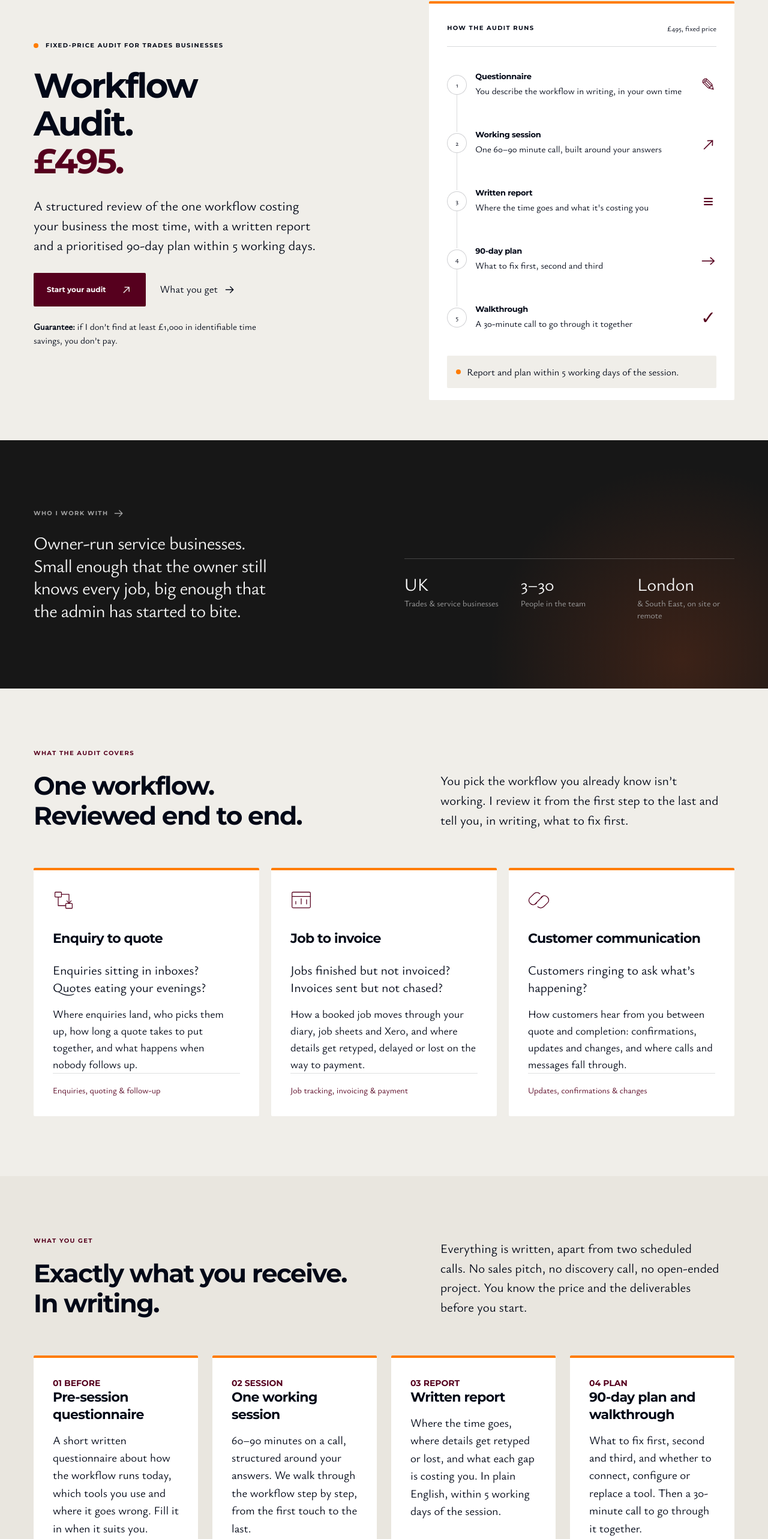
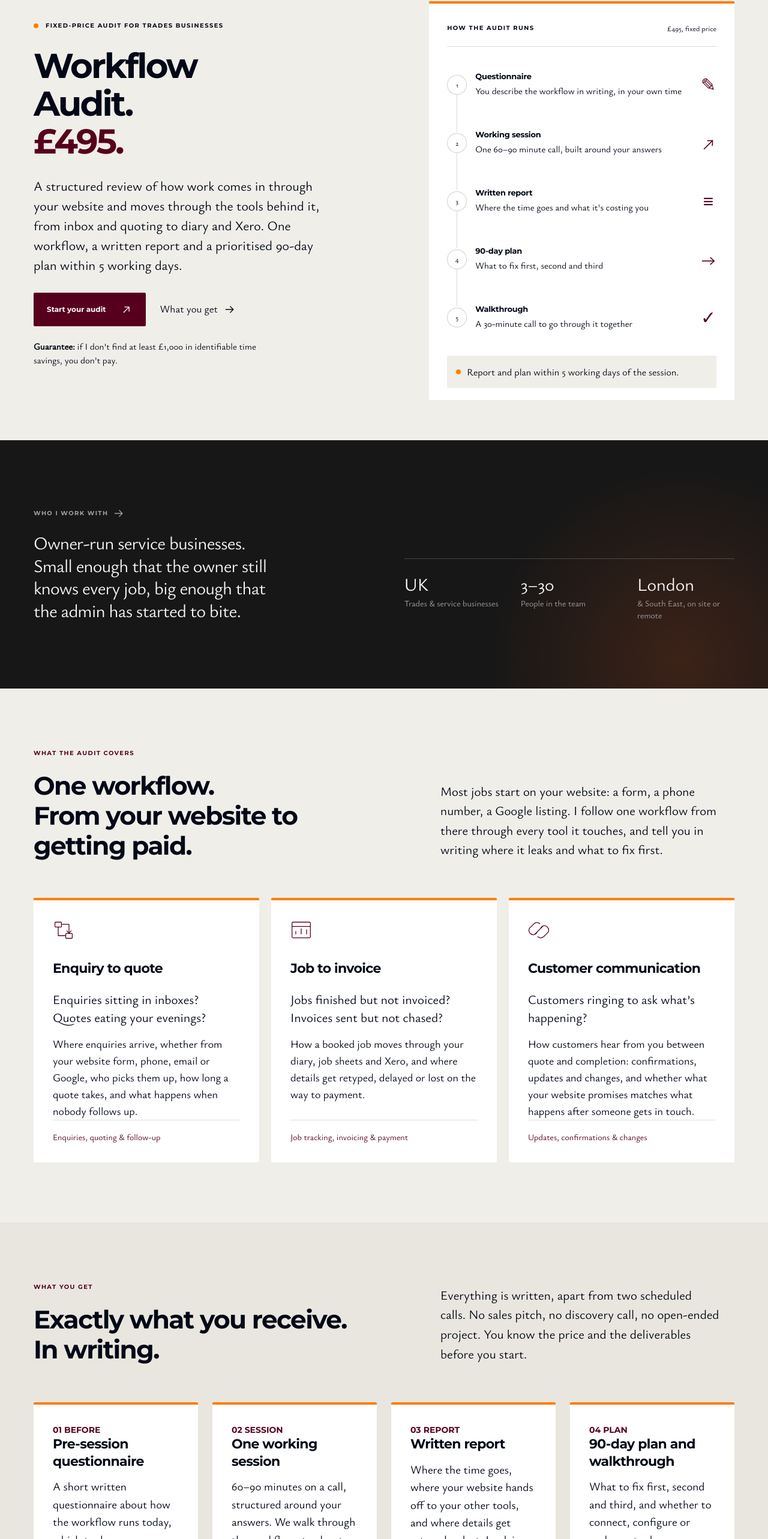
Before and after one commit to andvargas/andrasvargas, a Next.js app: page / in a window 1280 px wide. Shown: the part 210-2776 px from the top of the page at 60% size. Built offline with nearby package versions, Linux system fonts and the light colour scheme; no server answers.

Commit message:
Emphasise website as starting point in the copy

```diff
--- a/src/app/page.tsx
+++ b/src/app/page.tsx
@@ -7,7 +7,7 @@ import AuditLink from "../components/AuditLink";
 export const metadata: Metadata = {
   title: "Workflow Audit, £495 | Andras Vargas",
   description:
-    "A fixed-price review of one workflow in your trades business: enquiry to quote, job to invoice, or customer communication. Written report and 90-day plan within 5 working days.",
+    "A fixed-price review of how enquiries from your website move through your tools, from quote to invoice. Written report and 90-day plan within 5 working days.",
 };
 
 function Arrow({ diagonal = false }: { diagonal?: boolean }) {
@@ -122,9 +122,9 @@ export default function Home() {
               {link.label}
             </a>
           ))}
-          <a className="nav-contact" href="#contact">
+          <AuditLink className="nav-contact" href={site.auditHref} location="header_button">
             Start your audit <Arrow diagonal />
-          </a>
+          </AuditLink>
         </nav>
         <details className="mobile-nav">
           <summary>
@@ -136,7 +136,9 @@ export default function Home() {
                 {link.label}
               </a>
             ))}
-            <a href="#contact">Start your audit ↗</a>
+            <AuditLink href={site.auditHref} location="mobile_nav">
+              Start your audit ↗
+            </AuditLink>
           </nav>
         </details>
       </header>
@@ -155,13 +157,13 @@ export default function Home() {
               <span className="text-accent">£495.</span>
             </h1>
             <p className="hero-description">
-              A structured review of the one workflow costing your business the most time, with a written report and a prioritised 90-day plan within
-              5 working days.
+              A structured review of how work comes in through your website and moves through the tools behind it, from inbox and quoting to diary and
+              Xero. One workflow, a written report and a prioritised 90-day plan within 5 working days.
             </p>
             <div className="hero-actions">
-              <a href="#contact" className="button">
+              <AuditLink href={site.auditHref} className="button" location="hero_button">
                 Start your audit <Arrow diagonal />
-              </a>
+              </AuditLink>
               <a href="#what-you-get" className="text-link">
                 What you get <Arrow />
               </a>
@@ -210,12 +212,12 @@ export default function Home() {
               <h2 id="help-title">
                 One workflow.
                 <br />
-                Reviewed end to end.
+                From your website to getting paid.
               </h2>
             </div>
             <p>
-              You pick the workflow you already know isn’t working. I review it from the first step to the last and tell you, in writing, what to fix
-              first.
+              Most jobs start on your website: a form, a phone number, a Google listing. I follow one workflow from there through every tool it
+              touches, and tell you in writing where it leaks and what to fix first.
             </p>
           </div>
           <div className="grid gap-5 md:grid-cols-3 services">
@@ -224,7 +226,7 @@ export default function Home() {
                 kind: "workflow" as const,
                 title: "Enquiry to quote",
                 problem: "Enquiries sitting in inboxes? Quotes eating your evenings?",
-                body: "Where enquiries land, who picks them up, how long a quote takes to put together, and what happens when nobody follows up.",
+                body: "Where enquiries arrive, whether from your website form, phone, email or Google, who picks them up, how long a quote takes, and what happens when nobody follows up.",
                 tag: "Enquiries, quoting & follow-up",
               },
               {
@@ -238,7 +240,7 @@ export default function Home() {
                 kind: "connect" as const,
                 title: "Customer communication",
                 problem: "Customers ringing to ask what’s happening?",
-                body: "How customers hear from you between quote and completion: confirmations, updates and changes, and where calls and messages fall through.",
+                body: "How customers hear from you between quote and completion: confirmations, updates and changes, and whether what your website promises matches what happens after someone gets in touch.",
                 tag: "Updates, confirmations & changes",
               },
             ].map((item) => (
@@ -268,23 +270,25 @@ export default function Home() {
           </div>
           <div>
             <p className="eyebrow section-kicker">About Andras</p>
-            <h2 id="about-title">Hi, I’m Andras. I fix the admin between your tools.</h2>
+            <h2 id="about-title">
+              Hi, I’m Andras.
+              <br />I fix the gaps between your website and the tools behind it.
+            </h2>
             <p className="mt-4">
               Most of the cost in a growing business is in the gaps around the work: the quote retyped into Xero, the enquiry that sat in an inbox,
               the invoice nobody chased.
             </p>
             <p className="mt-4">
-              I&apos;ve spent 10+ years running the systems behind real businesses: migrating company&apos;s customer database to a new system while
-              it kept trading, leading online shop migrations, and building the automated emails and reports staff used every day. Since 2024,
-              I&apos;ve worked directly with small business owners to connect their tools and build what&apos;s missing.
+              I’ve spent 10+ years building websites and running the systems behind them. Since 2024, I&apos;ve worked directly with small business
+              owners to connect their tools and build what&apos;s missing.
             </p>
             <p className="mt-4">
               I build for the person using it, on site and on a phone, not just at a desk. You work with me directly, at a fixed price agreed before
               anything starts.
             </p>
-            <a href="#contact" className="text-link">
+            <AuditLink href={site.auditHref} className="text-link" location="about_link">
               Start your audit <Arrow diagonal />
-            </a>
+            </AuditLink>
           </div>
         </section>
 
@@ -295,7 +299,11 @@ export default function Home() {
             {[
               [
                 "Who is the audit for?",
-                "Owner-run trades, construction and property services businesses in London and the South East, usually with 3–20 people, already using at least one digital tool such as Xero, a quoting app or a simple CRM, and with a workflow you already know isn’t working. If you’re a sole trader, have no software yet, or are well over 50 people, it’s probably not the right fit.",
+                "Owner-run trades, construction and property services businesses in London and the South East, usually with 3–30 people, already using at least one digital tool such as Xero, a quoting app or a simple CRM, and with a workflow you already know isn’t working. If you’re a sole trader, have no software yet, or are well over 50 people, it’s probably not the right fit.",
+              ],
+              [
+                "Do I need a new website?",
+                "Probably not. Most websites do their job as a shop window. The problem is usually what happens after someone fills in the form. I look at how your site connects to your inbox, CRM, quoting and Xero, and only recommend changing the site itself where it’s the bottleneck.",
               ],
               [
                 "Which workflows can you audit?",
@@ -321,6 +329,10 @@ export default function Home() {
                 "Where does AI fit in?",
                 "It’s one tool among several, alongside simpler automation and integrations. I use it where it genuinely fits the workflow, with a person reviewing its output, and I won’t add it just because it’s fashionable.",
               ],
+              [
+                "How does payment work?",
+                "£165 when you book, £330 when the report arrives. If the report doesn’t find at least £1,000 in identifiable time savings, I refund the £165 and you don’t pay the rest.",
+              ],
             ].map(([q, a]) => (
               <details key={q}>
                 <summary>
@@ -343,9 +355,9 @@ export default function Home() {
                 costing you most?
               </h2>
               <p>
-                Email me the workflow you’d like reviewed.
+                Email me your website address and the workflow you’d like reviewed.
                 <br />
-                I’ll reply with the questionnaire and how to pay.
+                I’ll reply within one working day with the questionnaire and a payment link.
               </p>
             </div>
             <div className="contact-action">
--- a/src/components/AuditSection.tsx
+++ b/src/components/AuditSection.tsx
@@ -1,9 +1,12 @@
+import { site } from "@/lib/site";
+import AuditLink from "./AuditLink";
+
 const deliverables = [
   {
     number: "01",
     step: "Before",
     title: "Pre-session questionnaire",
-    body: "A short written questionnaire about how the workflow runs today, which tools you use and where it goes wrong. Fill it in when it suits you.",
+    body: "A short written questionnaire about how the workflow runs today, which tools you use, starting with your website and where its enquiries end up. Fill it in when it suits you.",
   },
   {
     number: "02",
@@ -15,13 +18,13 @@ const deliverables = [
     number: "03",
     step: "Report",
     title: "Written report",
-    body: "Where the time goes, where details get retyped or lost, and what each gap is costing you. In plain English, within 5 working days of the session.",
+    body: "Where the time goes, where your website hands off to your other tools, and where details get retyped or lost. In plain English, within 5 working days of the session.",
   },
   {
     number: "04",
     step: "Plan",
     title: "90-day plan and walkthrough",
-    body: "What to fix first, second and third, and whether to connect, configure or replace a tool. Then a 30-minute call to go through it together.",
+    body: "What to fix first, second and third, and whether to connect, configure or replace a tool, your website’s forms included. Then a 30-minute call to go through it together.",
   },
 ];
 
@@ -63,6 +66,9 @@ export default function AuditSection() {
             <p className="font-heading relative mb-0 mt-4 text-2xl leading-snug tracking-tight sm:text-3xl">
               If I don&apos;t find at least £1,000 in identifiable time savings, you don&apos;t pay.
             </p>
+            <p className="relative mb-0 mt-4 max-w-[52ch] text-[17px] text-[#f5f5f5]/80">
+              Your £165 deposit is refunded in full, and the remaining £330 is never invoiced.
+            </p>
           </div>
           <dl className="m-0 grid grid-cols-2 content-center gap-6 rounded-[2px] border-t-4 border-primary bg-white p-6 sm:p-8">
             <div>
@@ -78,15 +84,16 @@ export default function AuditSection() {
 
         <div className="mt-8 flex flex-wrap items-baseline justify-between gap-x-8 gap-y-4 border-t border-black/15 pt-6">
           <p className="m-0 max-w-[62ch]">
-            <strong className="font-bold">After the audit:</strong> the report is yours to act on yourself, with someone else, or with me. If you want me
-            to build the fixes, I&apos;ll send a one-page written proposal for a Workflow Fix Sprint, from £1,500, scoped by what the audit found.
+            <strong className="font-bold">After the audit:</strong> the report is yours to act on yourself, with someone else, or with me. If you want
+            me to build the fixes, I&apos;ll send a one-page written proposal for a Workflow Fix Sprint, from £1,500, scoped by what the audit found.
           </p>
-          <a
-            href="#contact"
+          <AuditLink
+            href={site.auditHref}
+            location="what_you_get_link"
             className="font-semibold underline underline-offset-4 focus-visible:outline-2 focus-visible:outline-offset-4 focus-visible:outline-emerald-800"
           >
             Start your audit
-          </a>
+          </AuditLink>
         </div>
       </div>
     </section>
```
